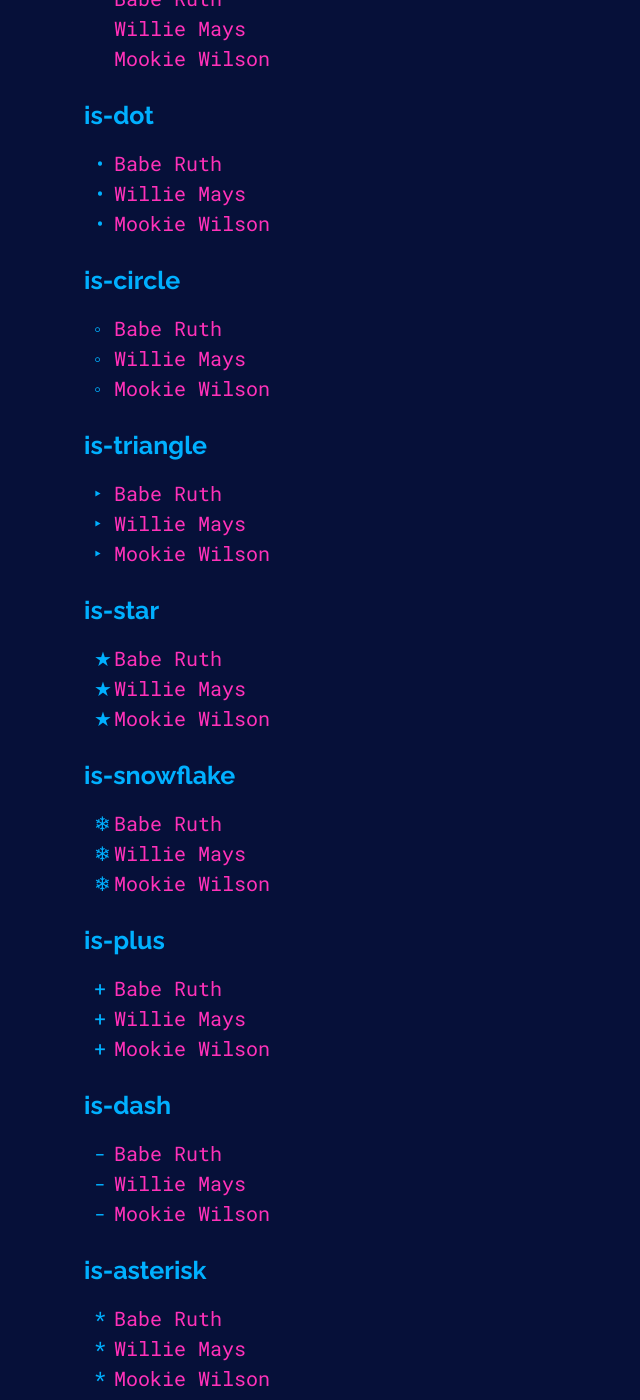
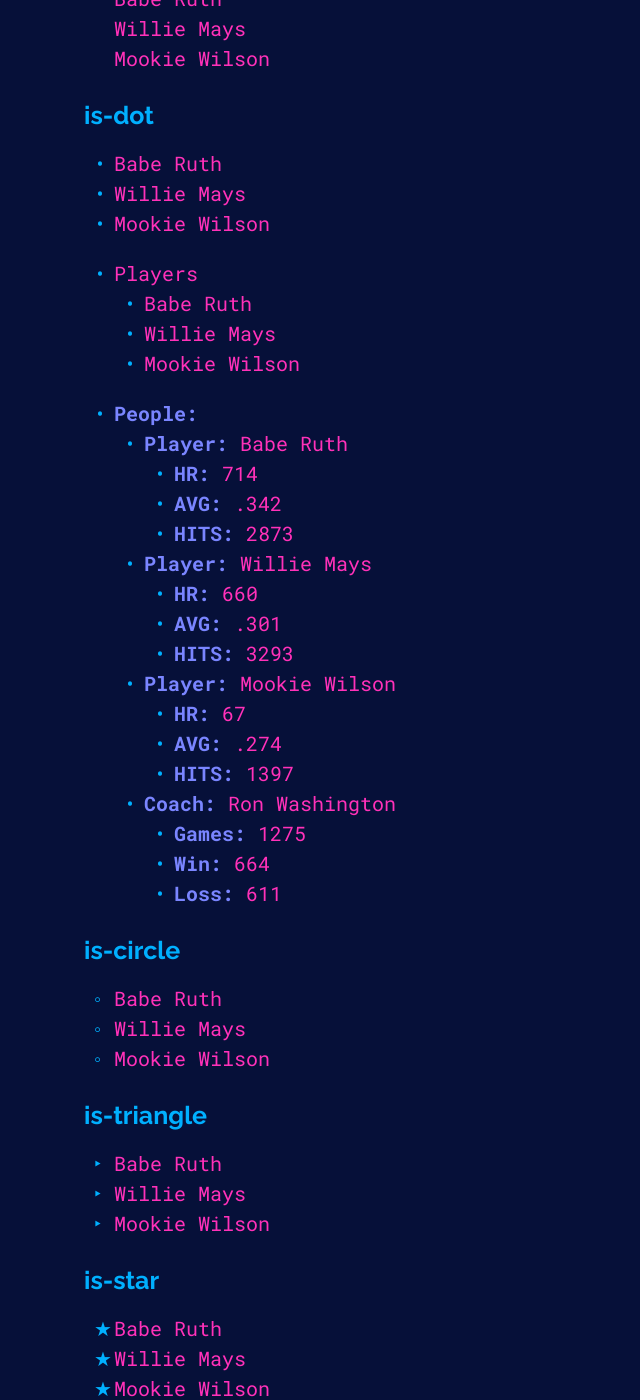
Before and after one commit to corbtastik/yolo, a Jekyll site: the page built from index.md, in a window 1280 px wide and 1400 px high, scrolled down 10873 px. Shown: the whole window, without its empty margins (0-640 px from the left). Built offline with Jekyll 4.4.1, drawn with Linux system fonts in a browser that asks for light colours; some web fonts are replaced.

Commit message:
WIP unordered list styling

```diff
--- a/_config.yml
+++ b/_config.yml
@@ -16,5 +16,6 @@ exclude:
   - "Containerfile"
   - ".site-build"
   - "src/"
+  - "docs/"
 sass:
   style: compressed
--- a/_sass/yolo/_lists.scss
+++ b/_sass/yolo/_lists.scss
@@ -13,6 +13,9 @@ ul {
     color: $yolo-text-primary-color;
     position: relative;
     list-style: none;
+    strong {
+      color: $yolo-light-color;
+    }
   }
 
   li:before {
@@ -20,10 +23,14 @@ ul {
     display: inline-block;
     width: 1rem;
     margin-left: -1rem;
-    position: absolute;
-    top: 50%;
-    left: 0;
-    transform: translate(0, -50%);
+    //position: absolute;
+    //top: 50%;
+    //left: 0;
+    //transform: translate(0, -50%);
+  }
+
+  &.is-sublist {
+    margin-bottom: 0;
   }
 
   &.no-bullets {
--- a/index.md
+++ b/index.md
@@ -288,6 +288,51 @@ AND   price <= 10000
   <li>Babe Ruth</li>
   <li>Willie Mays</li>
   <li>Mookie Wilson</li>
+</ul>
+
+<ul class="is-dot">
+  <li>Players
+    <ul class="is-dot">
+      <li>Babe Ruth</li>
+      <li>Willie Mays</li>
+      <li>Mookie Wilson</li>
+    </ul>
+  </li>
+</ul>
+
+<ul class="is-dot">
+  <li><strong>People: </strong>
+    <ul class="is-dot">
+      <li><strong>Player: </strong>Babe Ruth
+        <ul class="is-dot is-sublist">
+          <li><strong>HR: </strong>714</li>
+          <li><strong>AVG: </strong>.342</li>
+          <li><strong>HITS: </strong>2873</li>
+        </ul>
+      </li>
+      <li><strong>Player: </strong>Willie Mays
+        <ul class="is-dot is-sublist">
+          <li><strong>HR: </strong>660</li>
+          <li><strong>AVG: </strong>.301</li>
+          <li><strong>HITS: </strong>3293</li>
+        </ul>
+      </li>
+      <li><strong>Player: </strong>Mookie Wilson
+        <ul class="is-dot is-sublist">
+          <li><strong>HR: </strong>67</li>
+          <li><strong>AVG: </strong>.274</li>
+          <li><strong>HITS: </strong>1397</li>
+        </ul>
+      </li>
+      <li><strong>Coach: </strong>Ron Washington
+        <ul class="is-dot">
+          <li><strong>Games: </strong>1275</li>
+          <li><strong>Win: </strong>664</li>
+          <li><strong>Loss: </strong>611</li>
+        </ul>
+      </li>
+    </ul>
+  </li>
 </ul>
 
 ##### is-circle
```
Also changed, not shown: BACKLOG.md (+1 -0 lines), 1 other file.
